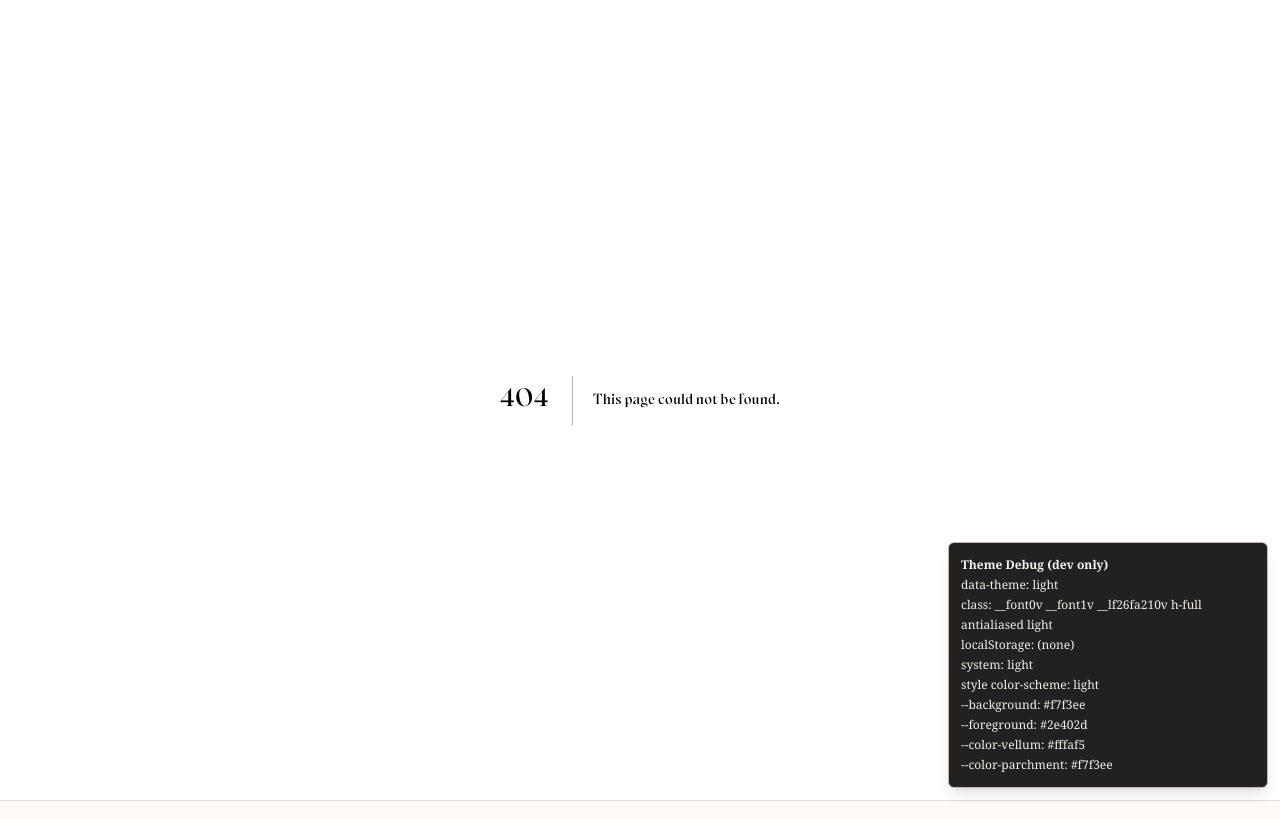
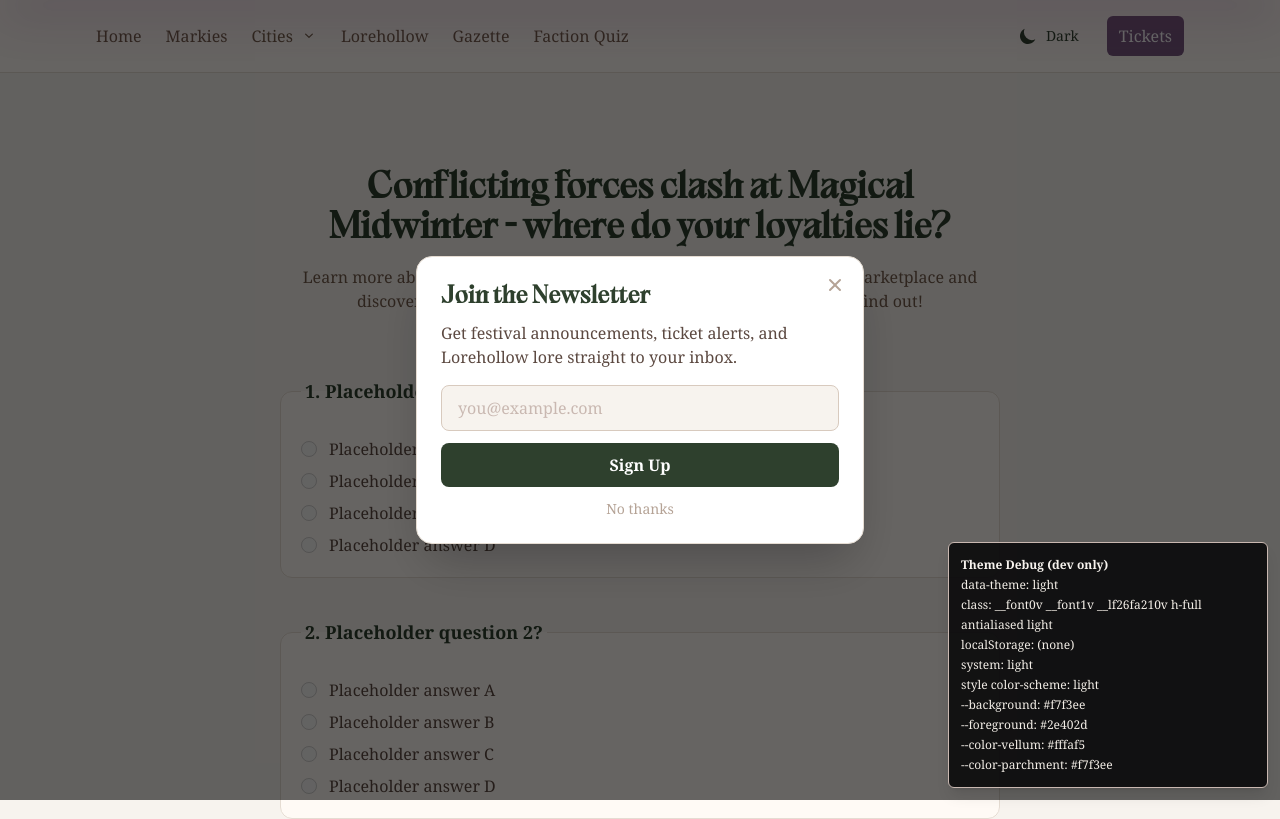
Before and after one commit to wDvy/wdvy.github.io, a Next.js app: page /faction-quiz in a window 1280 px wide. Before the commit this address had no page. Shown: the top 819 px of the page. Built offline with nearby package versions, Linux system fonts and the light colour scheme.

Commit message:
Start quiz and newsletter update

```diff
--- /dev/null
+++ b/src/app/faction-quiz/page.tsx
@@ -0,0 +1,67 @@
+import Navbar from '../../components/Navbar';
+
+export const metadata = {
+  title: 'Faction Quiz - MMF',
+  description: 'Discover which Magical Midwinter faction you belong to.',
+};
+
+const PLACEHOLDER_QUESTIONS = Array.from({ length: 12 }, (_, i) => ({
+  question: `Placeholder question ${i + 1}?`,
+  options: [
+    'Placeholder answer A',
+    'Placeholder answer B',
+    'Placeholder answer C',
+    'Placeholder answer D',
+  ],
+}));
+
+export default function FactionQuizPage() {
+  return (
+    <div className="min-h-screen bg-zinc-50 dark:bg-(--color-parchment)">
+      <Navbar />
+
+      <main className="max-w-3xl mx-auto px-6 py-24">
+        <div className="text-center">
+          <h1 className="text-3xl md:text-4xl font-bold text-zinc-900 dark:text-zinc-50">
+            Conflicting forces clash at Magical Midwinter - where do your loyalties lie?
+          </h1>
+          <p className="mt-4 text-zinc-600 dark:text-zinc-400">
+            Learn more about the stories, characters, and mysteries colliding at the marketplace and
+            discover where you fit in! Who are your people? Take this quiz to find out!
+          </p>
+        </div>
+
+        <form className="mt-16 space-y-10">
+          {PLACEHOLDER_QUESTIONS.map((item, index) => (
+            <fieldset
+              key={item.question}
+              className="rounded-xl border border-zinc-200 dark:border-zinc-800 bg-(--color-vellum) p-5"
+            >
+              <legend className="px-1 text-lg font-semibold text-zinc-900 dark:text-zinc-50">
+                {index + 1}. {item.question}
+              </legend>
+              <div className="mt-3 space-y-2">
+                {item.options.map((option) => (
+                  <label
+                    key={option}
+                    className="flex items-center gap-3 text-zinc-700 dark:text-zinc-300"
+                  >
+                    <input type="radio" name={`question-${index}`} disabled className="h-4 w-4" />
+                    {option}
+                  </label>
+                ))}
+              </div>
+            </fieldset>
+          ))}
+
+          <button
+            type="submit"
+            className="w-full rounded-lg bg-zinc-900 dark:bg-(--color-surface)  dark:border dark:border-(--color-zinc-900) px-4 py-2.5 font-semibold text-white dark:text-zinc-900 hover:opacity-90 transition-opacity disabled:opacity-60"
+          >
+            Submit
+          </button>
+        </form>
+      </main>
+    </div>
+  );
+}
--- a/src/app/layout.tsx
+++ b/src/app/layout.tsx
@@ -4,6 +4,7 @@ import localFont from 'next/font/local';
 import Script from 'next/script';
 import './globals.css';
 import Footer from '../components/Footer';
+import NewsletterPopup from '../components/NewsletterPopup';
 import ThemeDebugPanel from '../components/ThemeDebugPanel';
 import { THEME_INIT_SCRIPT } from '../lib/theme';
 
@@ -70,6 +71,7 @@ export default function RootLayout({
         {process.env.NODE_ENV === 'development' ? <ThemeDebugPanel /> : null}
         {children}
         <Footer />
+        <NewsletterPopup />
       </body>
     </html>
   );
--- a/src/components/Navbar.tsx
+++ b/src/components/Navbar.tsx
@@ -151,6 +151,12 @@ export default function Navbar() {
               >
                 Gazette
               </Link>
+              <Link
+                href="/faction-quiz"
+                className="text-sm sm:text-base text-[var(--color-comfort)] hover:text-[var(--color-alchemy)] dark:text-[var(--color-comfort)] dark:hover:text-[var(--color-bloom)]"
+              >
+                Faction Quiz
+              </Link>
             </div>
           </div>
 
@@ -273,6 +279,12 @@ export default function Navbar() {
           >
             Gazette
           </Link>
+          <Link
+            href="/faction-quiz"
+            className="text-sm sm:text-base text-[var(--color-comfort)] hover:text-[var(--color-alchemy)] dark:text-[var(--color-comfort)] dark:hover:text-[var(--color-bloom)]"
+          >
+            Faction Quiz
+          </Link>
         </div>
       </div>
     </nav>
--- /dev/null
+++ b/src/components/NewsletterPopup.tsx
@@ -0,0 +1,135 @@
+'use client';
+
+import { useEffect, useState, type FormEvent } from 'react';
+
+const STORAGE_KEY = 'mm-newsletter-dismissed-at';
+const SHOW_AFTER_MS = 5000;
+const SUPPRESS_FOR_MS = 30 * 24 * 60 * 60 * 1000; // 30 days
+
+type Status = 'idle' | 'submitting' | 'success' | 'error';
+
+function shouldShowPopup(): boolean {
+  const dismissedAt = window.localStorage.getItem(STORAGE_KEY);
+  if (!dismissedAt) return true;
+  return Date.now() - Number(dismissedAt) > SUPPRESS_FOR_MS;
+}
+
+export default function NewsletterPopup() {
+  const [visible, setVisible] = useState(false);
+  const [email, setEmail] = useState('');
+  const [status, setStatus] = useState<Status>('idle');
+
+  useEffect(() => {
+    if (!shouldShowPopup()) return;
+    const timer = setTimeout(() => setVisible(true), SHOW_AFTER_MS);
+    return () => clearTimeout(timer);
+  }, []);
+
+  const dismiss = () => {
+    window.localStorage.setItem(STORAGE_KEY, String(Date.now()));
+    setVisible(false);
+  };
+
+  const handleSubmit = async (event: FormEvent<HTMLFormElement>) => {
+    event.preventDefault();
+    setStatus('submitting');
+    try {
+      // TODO: wire this up to a real email service (Mailchimp/ConvertKit/Formspree, etc.)
+      await new Promise((resolve) => setTimeout(resolve, 500));
+      setStatus('success');
+      window.localStorage.setItem(STORAGE_KEY, String(Date.now()));
+    } catch {
+      setStatus('error');
+    }
+  };
+
+  if (!visible) return null;
+
+  return (
+    <div
+      className="fixed inset-0 z-50 flex items-center justify-center bg-black/60 px-4"
+      role="dialog"
+      aria-modal="true"
+      aria-labelledby="newsletter-popup-title"
+    >
+      <div className="relative w-full max-w-md rounded-2xl border border-zinc-200 dark:border-zinc-800 bg-white dark:bg-(--color-vellum) p-6 shadow-2xl">
+        <button
+          type="button"
+          onClick={dismiss}
+          aria-label="Close newsletter signup"
+          className="absolute right-3 top-3 rounded-full p-1.5 text-zinc-500 hover:text-zinc-900 dark:text-zinc-400 dark:hover:text-zinc-50 hover:bg-zinc-100 dark:hover:bg-zinc-800 transition-colors"
+        >
+          <svg className="h-5 w-5" viewBox="0 0 20 20" fill="currentColor" aria-hidden="true">
+            <path
+              fillRule="evenodd"
+              d="M4.293 4.293a1 1 0 011.414 0L10 8.586l4.293-4.293a1 1 0 111.414 1.414L11.414 10l4.293 4.293a1 1 0 01-1.414 1.414L10 11.414l-4.293 4.293a1 1 0 01-1.414-1.414L8.586 10 4.293 5.707a1 1 0 010-1.414z"
+              clipRule="evenodd"
+            />
+          </svg>
+        </button>
+
+        {status === 'success' ? (
+          <div className="text-center py-4">
+            <h2
+              id="newsletter-popup-title"
+              className="text-2xl font-bold text-zinc-900 dark:text-zinc-50 mb-2"
+              style={{ fontFamily: 'Game&Reality, serif' }}
+            >
+              You&apos;re on the list!
+            </h2>
+            <p className="text-zinc-700 dark:text-zinc-300">
+              Thanks for signing up — keep an eye on your inbox.
+            </p>
+          </div>
+        ) : (
+          <>
+            <h2
+              id="newsletter-popup-title"
+              className="text-2xl font-bold text-zinc-900 dark:text-zinc-50 mb-2"
+              style={{ fontFamily: 'Game&Reality, serif' }}
+            >
+              Join the Newsletter
+            </h2>
+            <p className="text-zinc-700 dark:text-zinc-300 mb-4">
+              Get festival announcements, ticket alerts, and Lorehollow lore straight to your inbox.
+            </p>
+
+            <form onSubmit={handleSubmit} className="flex flex-col gap-3">
+              <label htmlFor="newsletter-email" className="sr-only">
+                Email address
+              </label>
+              <input
+                id="newsletter-email"
+                type="email"
+                required
+                value={email}
+                onChange={(e) => setEmail(e.target.value)}
+                placeholder="you@example.com"
+                className="w-full rounded-lg border border-zinc-300 dark:border-zinc-700 bg-(--color-parchment) px-4 py-2.5 text-zinc-900 dark:text-zinc-50 placeholder:text-zinc-400 focus:outline-none focus:ring-2 focus:ring-zinc-900 dark:focus:ring-zinc-100"
+              />
+              <button
+                type="submit"
+                disabled={status === 'submitting'}
+                className="w-full rounded-lg bg-zinc-900 dark:bg-(--color-parchment) px-4 py-2.5 font-semibold text-white dark:text-zinc-900 hover:opacity-90 transition-opacity disabled:opacity-60"
+              >
+                {status === 'submitting' ? 'Signing up…' : 'Sign Up'}
+              </button>
+              {status === 'error' ? (
+                <p className="text-sm text-red-600 dark:text-red-400">
+                  Something went wrong. Please try again.
+                </p>
+              ) : null}
+              <button
+                type="button"
+                onClick={dismiss}
+                className="text-sm text-zinc-500 dark:text-zinc-400 hover:underline"
+              >
+                No thanks
+              </button>
+            </form>
+          </>
+        )}
+      </div>
+    </div>
+  );
+}
```
